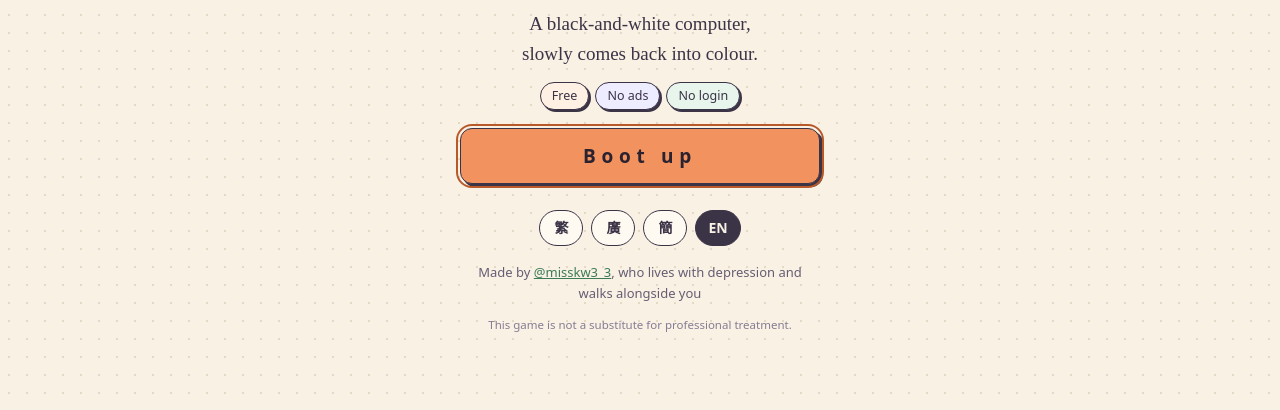
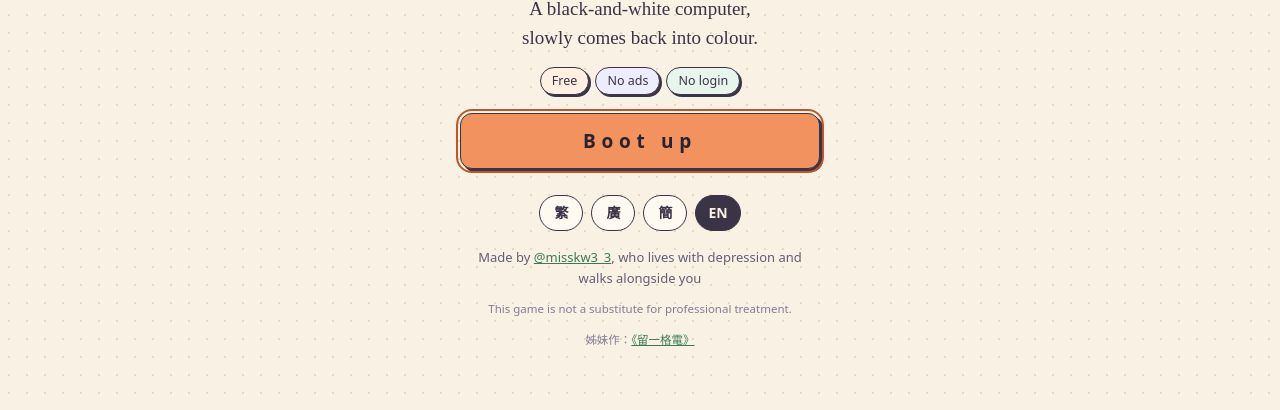
Before and after one commit to misskatyw/slowboot, a plain HTML site: page index.html in a window 1280 px wide. Shown: the part 390-800 px from the top of the page. Drawn offline with Linux system fonts and the light colour scheme; a web font is replaced by a local one.

Commit message:
加姊妹作《留一格電》連結＋版權行（互相連結）

```diff
--- a/index.html
+++ b/index.html
@@ -1120,6 +1120,8 @@ button:focus-visible,a:focus-visible,input:focus-visible,textarea:focus-visible{
         <p class="quote">《慢慢開機》由 IG <a href="https://www.instagram.com/misskw3_3/" target="_blank" rel="noopener">@misskw3_3</a>（Katy Wong）開發。佢係一個陪你一齊行緊嘅抑鬱病患者，想鼓勵大家保持耐心、繼續努力。熄機登出唔好玩，打爆機先至好玩。</p>
         <p id="aboutHelp">如果你有放棄嘅念頭，唔使一個人捱，請打 18111 或者上面任何一條熱線。</p>
         <p>此遊戲不能代替專業治療。</p>
+        <p>姊妹作：<a href="https://misskatyw.github.io/mamaslastbattery/" target="_blank" rel="noopener">《留一格電》Mama’s Last Battery</a> — 我先係自己，然後先至係媽媽。</p>
+        <p>© 2026 Katy Wong《慢慢開機 Slow Boot》版權所有・All rights reserved</p>
         <p>免費、冇廣告、唔收集任何資料。你喺遊戲入面寫嘅字唔會儲存，亦唔會傳去任何地方。遊戲進度只會留喺你自己嘅瀏覽器。</p>
         <div class="owner" style="align-items:flex-start;text-align:left"><span class="owner-links" style="justify-content:flex-start"></span></div>
         <div class="btns"><button class="btn primary" id="shareAbout" type="button">分享俾朋友</button></div>
@@ -1154,6 +1156,7 @@ button:focus-visible,a:focus-visible,input:focus-visible,textarea:focus-visible{
     <div class="sp-lang" id="spLang"></div>
     <p class="sp-by">由陪你一齊行緊嘅抑鬱病患者 <a href="https://www.instagram.com/misskw3_3/" target="_blank" rel="noopener">@misskw3_3</a> 開發</p>
     <p class="sp-note">此遊戲不能代替專業治療。</p>
+    <p class="sp-note">姊妹作：<a href="https://misskatyw.github.io/mamaslastbattery/" target="_blank" rel="noopener">《留一格電》</a></p>
   </div>
 </div>
 <div class="modal" id="modal" hidden><div class="sheet" id="sheet" role="dialog" aria-modal="true"></div></div>
```
